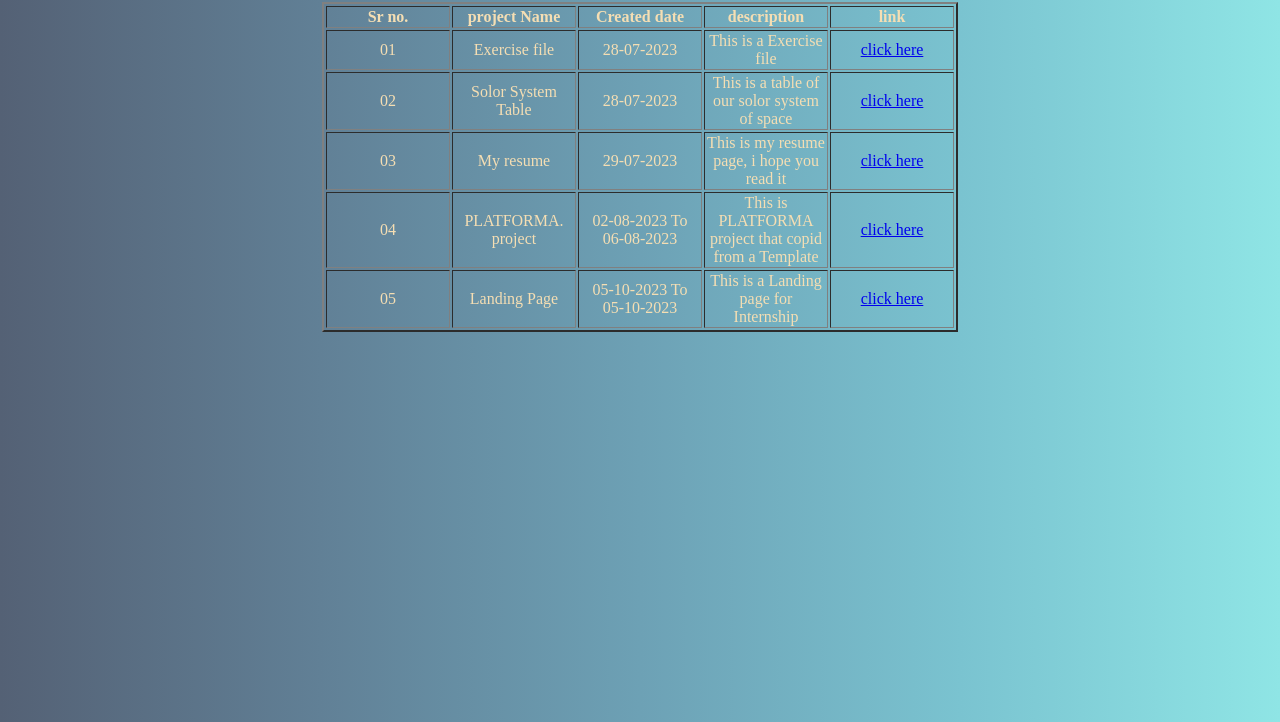
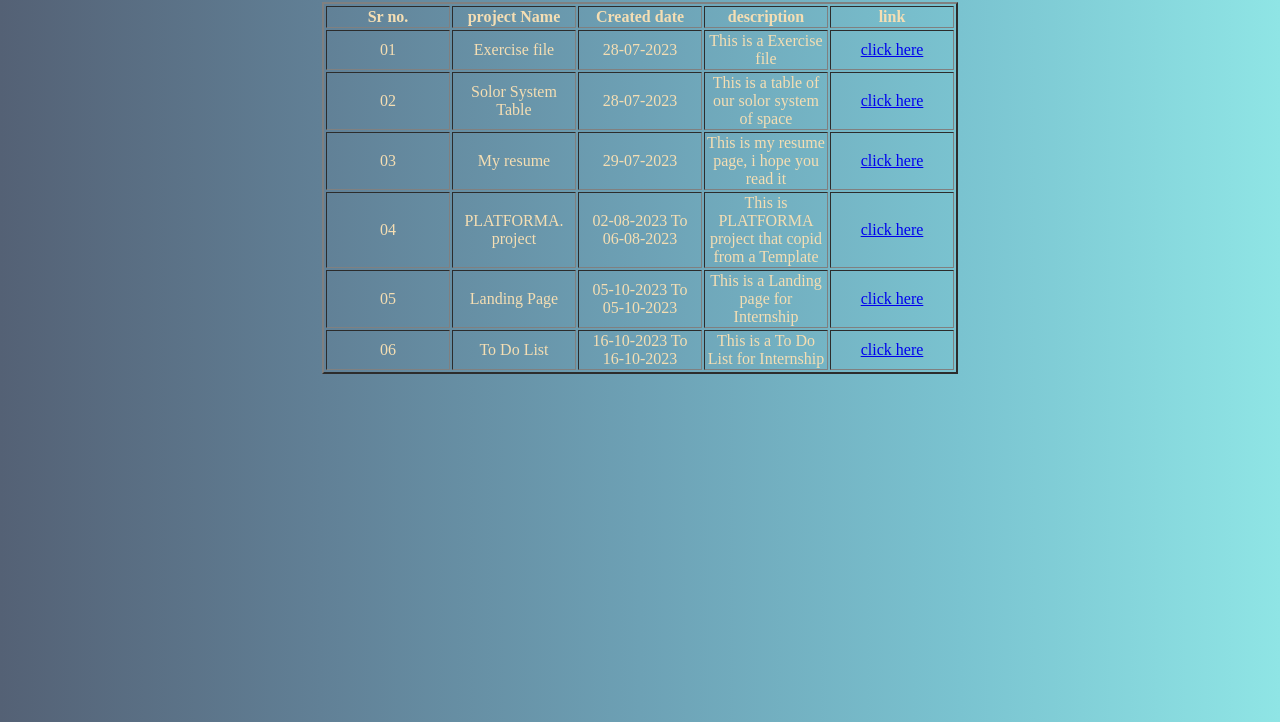
Before and after one commit to vikaspareek015/projecct, a plain HTML site: page index.html in a window 1280 px wide. Shown: the part 78-800 px from the top of the page. Drawn offline with Linux system fonts and the light colour scheme.

Commit message:
Update index.html

```diff
--- a/index.html
+++ b/index.html
@@ -85,6 +85,15 @@
                 <td>This is a Landing page for Internship</td>
                 <td><a href="LandingPage.html" target="_blank">click here</a></td>
               </tr>
+
+            <!-- project row and colummn 06  -->
+              <tr>
+                <td>06</td>
+                <td>To Do List</td>
+                <td>16-10-2023 To 16-10-2023</td>
+                <td>This is a To Do List for Internship</td>
+                <td><a href="/Task-2/Todo.html" target="_blank">click here</a></td>
+              </tr>
         </tbody>
     </table>
     </div>
```
